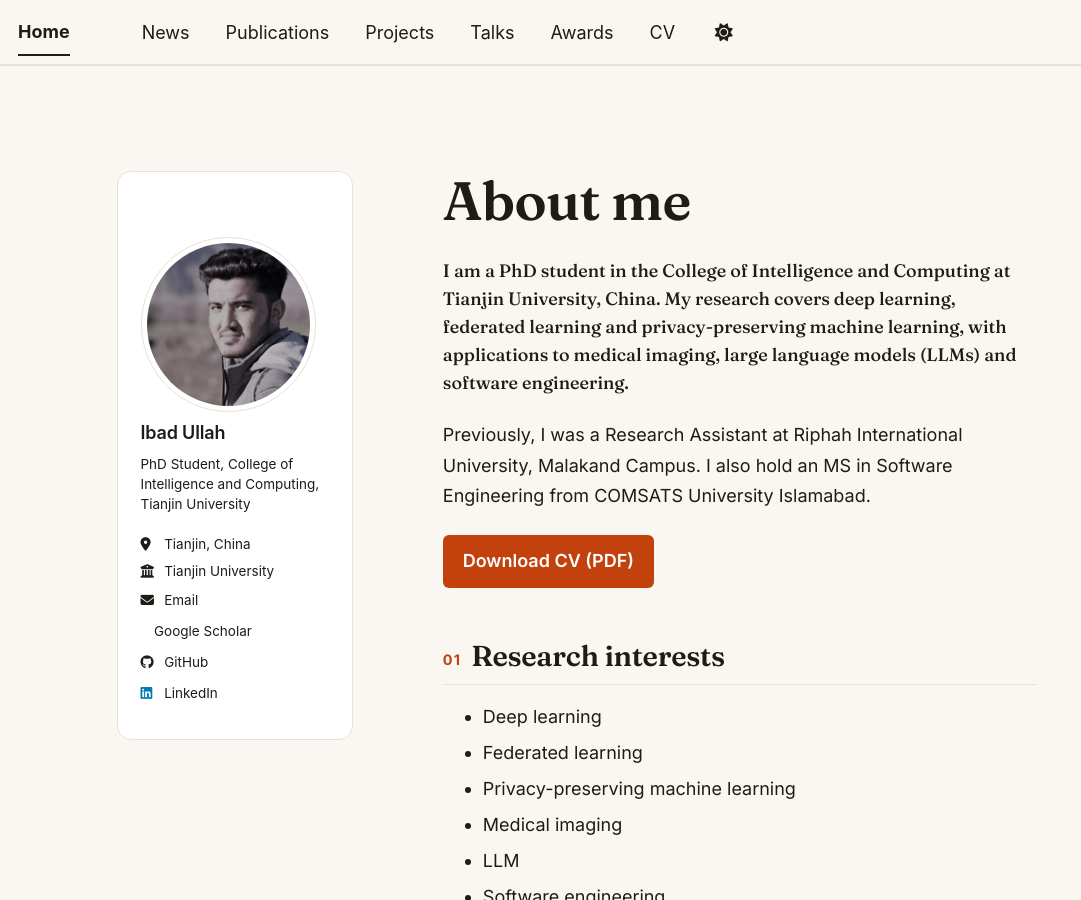
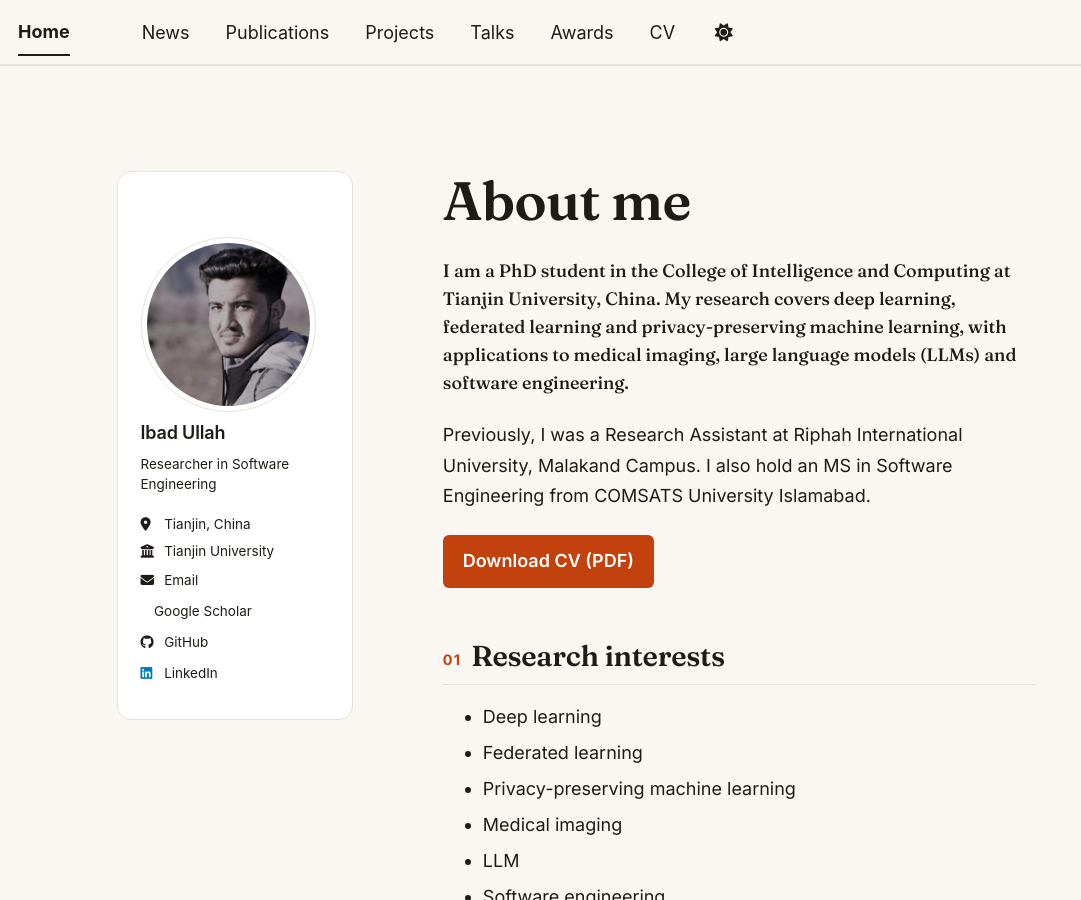
Before and after one commit to ibad321/ibad321.github.io, a Jekyll site: the page built from _pages/about.md, in a window 1280 px wide and 900 px high. Shown: the whole window, without its empty margins (0-1081 px from the left). Built offline with Jekyll 4.4.1, drawn with Linux system fonts in a browser that asks for light colours; a style sheet for code colours, icons or effects is not loaded.

Commit message:
Replace PhD line in sidebar bio and site description
Sidebar bio now uses the CV's own line, Researcher in Software Engineering.

Co-Authored-By: Claude Haiku 5.5 <noreply@anthropic.com>
Claude-Session: https://claude.ai/code/session_01JoGCQNYfWLJgbsumeahHLX

```diff
--- a/_config.yml
+++ b/_config.yml
@@ -12,7 +12,7 @@ site_theme               : "default" # The available themes options are "default
 title                    : "Home"
 title_separator          : "-"
 name                     : &name "Ibad Ullah"
-description              : &description "Ibad Ullah's academic homepage: PhD student at Tianjin University"
+description              : &description "Ibad Ullah's academic homepage"
 url                      : https://ibad321.github.io # The base hostname & protocol for your site
 baseurl                  : "" # the subpath of your site, e.g. "/blog"
 repository               : "ibad321/ibad321.github.io"
@@ -25,7 +25,7 @@ author:
   avatar           : "profile.png"
   name             : "Ibad Ullah"
   pronouns         :
-  bio              : "PhD Student, College of Intelligence and Computing, Tianjin University"
+  bio              : "Researcher in Software Engineering"
   location         : "Tianjin, China"
   employer         : "Tianjin University"
   uri              :
```
